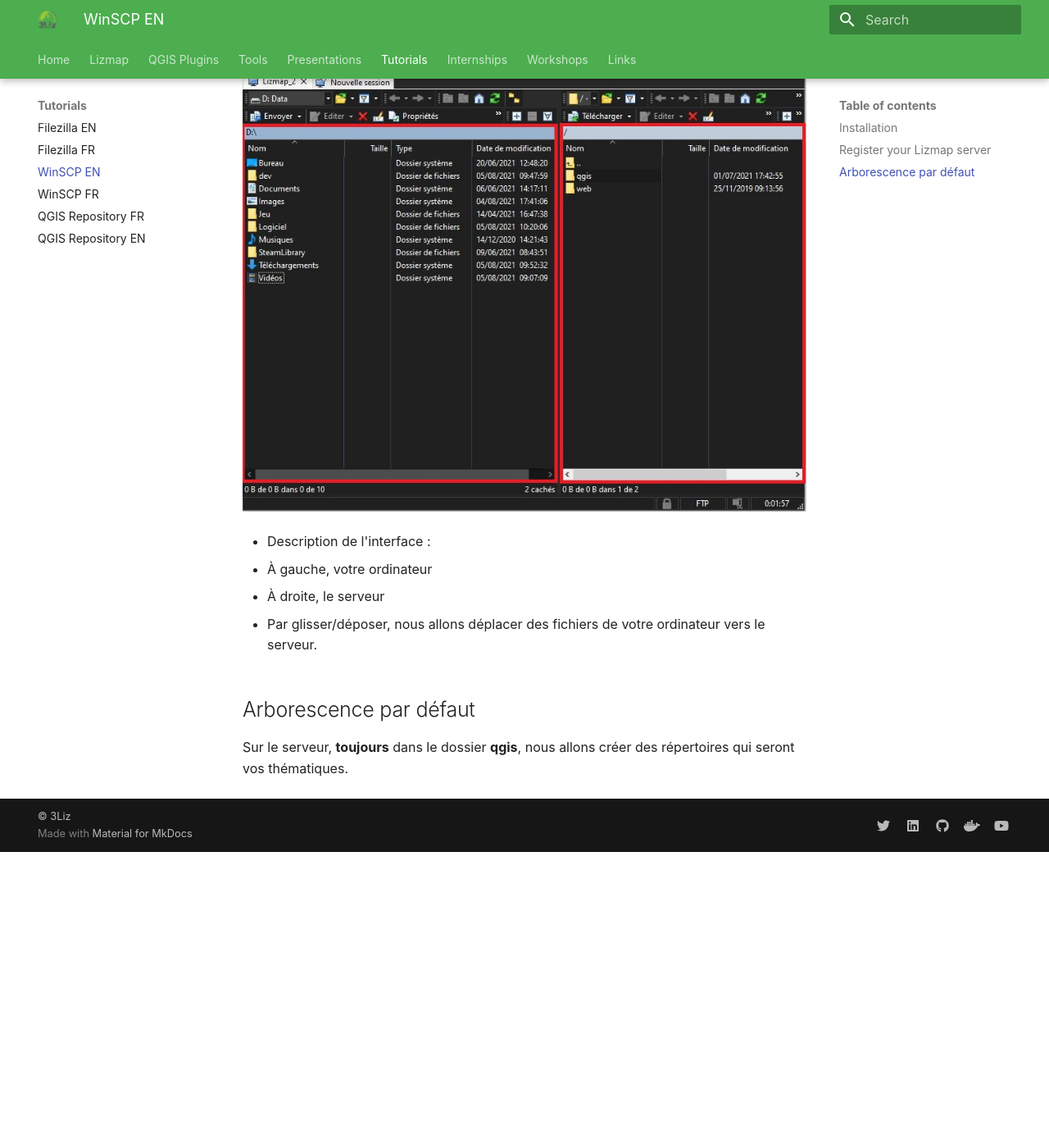
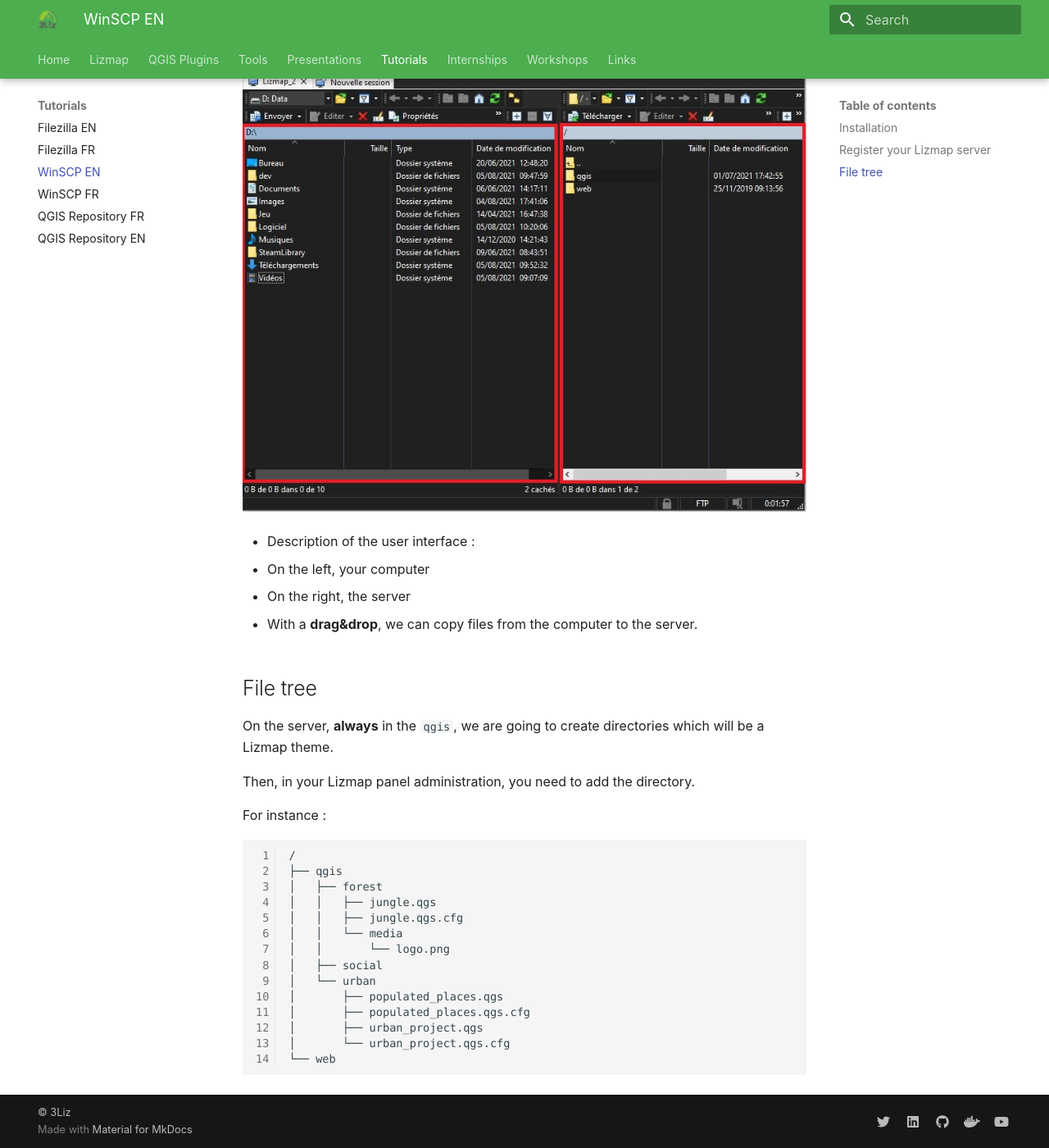
Before and after one commit to 3liz/3liz.github.io, an MkDocs documentation site: the page built from docs/tutorial/winscp-en.md, in a window 1280 px wide and 1400 px high, scrolled down 4389 px. Shown: the whole window at 82% size. Built offline with MkDocs 1.6.1 and Material for MkDocs 9.7.7, drawn with Linux system fonts in a browser that asks for light colours; nearby versions of some CDN libraries; before the commit the page ends 5428 px from its top, so only the background shows below that; some of the changed text lies outside the part shown.

Commit message:
Add example about the FTP tree

````diff
--- a/docs/tutorial/winscp-en.md
+++ b/docs/tutorial/winscp-en.md
@@ -11,7 +11,8 @@
 
 * 1 By email, you should have received the login credentials to the FTP server.
 * 2 Open **WinSCP**.
-* 3 The panel for adding a new connection opens automatically when the software is opened for the first time. Otherwise click on the button `New session` located at the top left of the window.
+* 3 The panel for adding a new connection opens automatically when the software is opened for the first time.
+  Otherwise, click on the button `New session` located at the top left of the window.
 
 ![WinSCP](./media/ftp_winscp_1.jpg)
 
@@ -44,12 +45,33 @@
 
 ![WinSCP](./media/ftp_winscp_6.jpg)
 
-* Description de l'interface :
-  * À gauche, votre ordinateur
-  * À droite, le serveur
+* Description of the user interface :
+  * On the left, your computer
+  * On the right, the server
 
-* Par glisser/déposer, nous allons déplacer des fichiers de votre ordinateur vers le serveur.
+* With a **drag&drop**, we can copy files from the computer to the server.
 
-## Arborescence par défaut
+## File tree
 
-Sur le serveur, **toujours** dans le dossier **qgis**, nous allons créer des répertoires qui seront vos thématiques.
+On the server, **always** in the `qgis`, we are going to create directories which will be a Lizmap theme.
+
+Then, in your Lizmap panel administration, you need to add the directory.
+
+For instance :
+
+```bash
+/
+├── qgis
+│   ├── forest
+│   │   ├── jungle.qgs
+│   │   ├── jungle.qgs.cfg
+│   │   └── media
+│   │       └── logo.png
+│   ├── social
+│   └── urban
+│       ├── populated_places.qgs
+│       ├── populated_places.qgs.cfg
+│       ├── urban_project.qgs
+│       └── urban_project.qgs.cfg
+└── web
+```
````
Also changed, not shown: docs/tutorial/filezilla-en.md (+23 -3 lines), docs/tutorial/filezilla-fr.md (+22 -1 lines), docs/tutorial/winscp-fr.md (+37 -15 lines).
